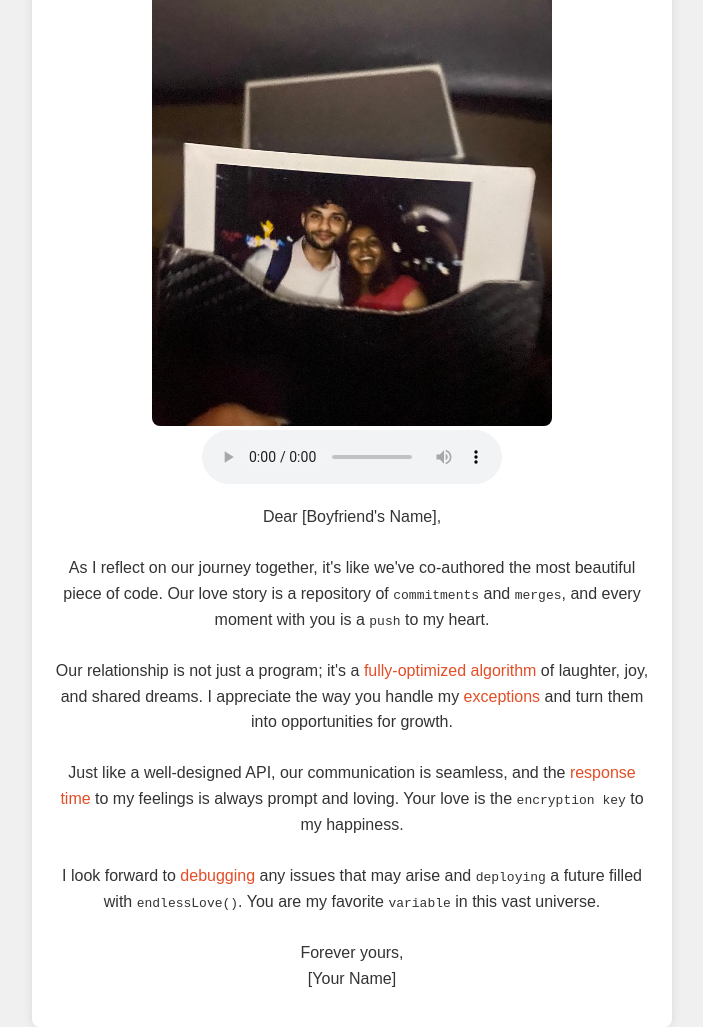
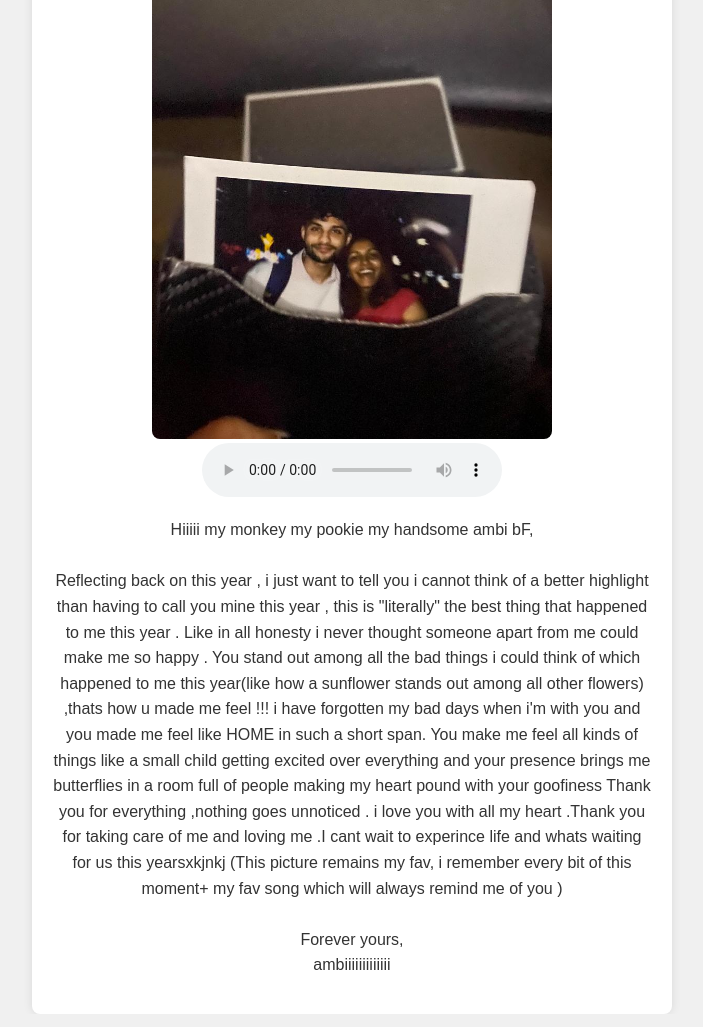
Before and after one commit to Ambika2501/bapts, a plain HTML site: page index.html in a window 1280 px wide. Shown: the whole page, without its empty margins (288-991 px from the left). Drawn offline with Linux system fonts and the light colour scheme.

Commit message:
Update index.html

```diff
--- a/index.html
+++ b/index.html
@@ -14,13 +14,22 @@
             <source src="old_Rock On - Tum Ho Toh.mp3" type="audio/mp3">
             Your browser does not support the audio element.
         </audio>
-        <p id="letter-content">Dear [Boyfriend's Name],<br><br>
-            As I reflect on our journey together, it's like we've co-authored the most beautiful piece of code. Our love story is a repository of <code>commitments</code> and <code>merges</code>, and every moment with you is a <code>push</code> to my heart.<br><br>
-            Our relationship is not just a program; it's a <span class="highlight">fully-optimized algorithm</span> of laughter, joy, and shared dreams. I appreciate the way you handle my <span class="highlight">exceptions</span> and turn them into opportunities for growth.<br><br>
-            Just like a well-designed API, our communication is seamless, and the <span class="highlight">response time</span> to my feelings is always prompt and loving. Your love is the <code>encryption key</code> to my happiness.<br><br>
-            I look forward to <span class="highlight">debugging</span> any issues that may arise and <code>deploying</code> a future filled with <code>endlessLove()</code>. You are my favorite <code>variable</code> in this vast universe.<br><br>
+        <p id="letter-content">Hiiiii my monkey my pookie my handsome ambi bF,<br><br>
+            Reflecting back on this year , i just want to tell you i cannot think of a better highlight than having to call you mine
+            this year , this is "literally" the best thing that happened to me this year . Like in all honesty i never thought someone apart
+            from me could make me so happy . You stand out among all the bad things i could think of which happened to me this year(like how
+            a sunflower stands out among all other flowers)
+            ,thats how u made me feel !!!
+            i have forgotten my bad days when i'm with you and you made me feel like HOME in such a short span.
+            You make me feel all kinds of things like a small child getting excited over everything and your presence brings me butterflies in a room full of people
+            making my heart pound with your goofiness
+            Thank you for everything ,nothing goes unnoticed .
+            i love you with all my heart .Thank you for taking care of me and loving me .I cant wait to experince life and whats waiting for us this yearsxkjnkj
+            (This picture remains my fav, i remember every bit of this moment+ my fav song which will always remind me of you )
+
+             <br><br>
             Forever yours,<br>
-            [Your Name]
+            ambiiiiiiiiiiiii
         </p>
     </div>
     <script src="script.js"></script>
```
